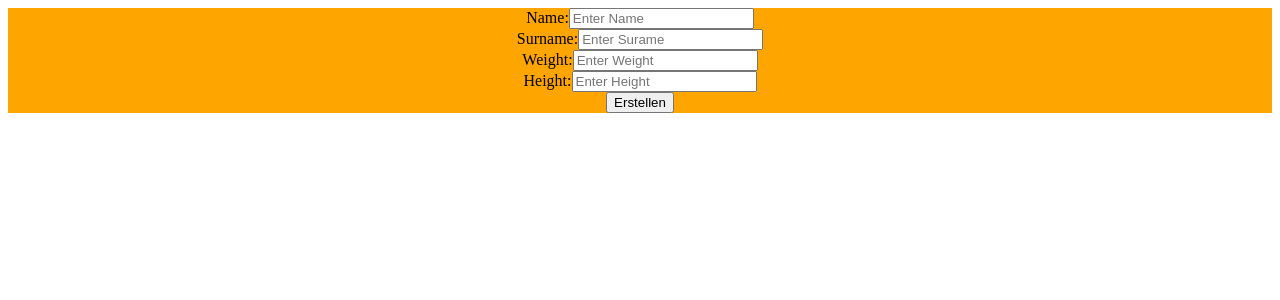
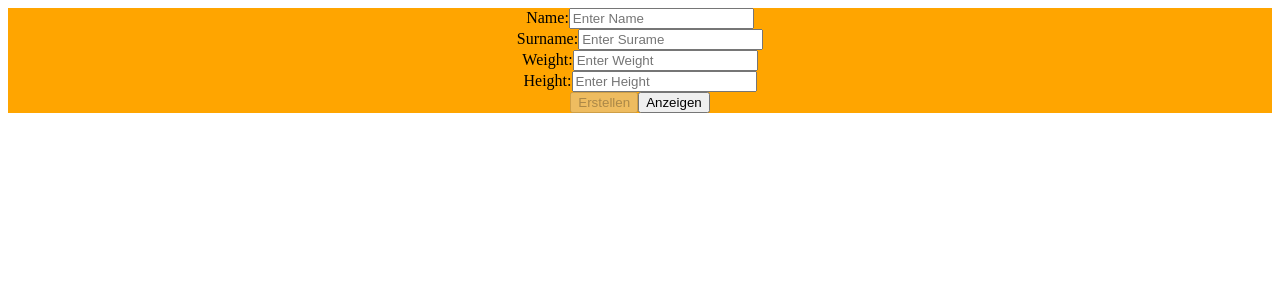
Before and after one commit to daniPreis/squirrelPrototype, a React (Create React App) app: page / in a window 1280 px wide. Shown: the top 300 px of the page. Built offline with nearby package versions, Linux system fonts and the light colour scheme.

Commit message:
Noch ein bisschen aufbereitet

```diff
--- a/src/User/Form/Form.js
+++ b/src/User/Form/Form.js
@@ -16,6 +16,7 @@ class Form extends React.Component {
             inputValueHight,
 
             onSubmit,
+            onShow,
             shouldDisableSubmit
         } = this.props
 
@@ -51,9 +52,15 @@ class Form extends React.Component {
                 <br/>
                 <Button
                     onClick={onSubmit}
-                 //   disabled={shouldDisableSubmit}
+                   disabled={shouldDisableSubmit}
                     >
                     Erstellen
+                </Button>
+                <Button
+                    onClick={onShow}
+
+                >
+                    Anzeigen
                 </Button>
             </form>
         )
--- a/src/User/UserController.js
+++ b/src/User/UserController.js
@@ -48,7 +48,7 @@ class UserController extends React.Component {
                 JSON.stringify({
                     "name": this.state.name,
                     "surname": this.state.surname,
-                "height": parseInt( this.state.height),
+                    "height": parseInt(this.state.height),
                     "wheight": parseFloat(this.state.weight)
                 })
 
@@ -56,14 +56,19 @@ class UserController extends React.Component {
     }
 
     getData = () => {
-        axios.get('http://localhost:8080/person?surname=Mustermann&name=${this.state.name}&weight=60&height=160')
+        axios.get('http://localhost:8080/person?surname=' + this.state.surname + '&name=' + this.state.name + '&weight=' + this.state.weight + '&height=' + this.state.height)
             .then(response => this.setState({finalValue: response.data.name}))
     }
+
     addUser = () => {
-        this.postData();
         this.getData();
-        alert("Benutzer hinzugefügt" + this.state.finalValue);
+        // this.postData();
+
         this.clearAll();
+    }
+
+    showUser = ()=>{
+        alert("Benutzer hinzugefügt " + this.state.finalValue);
     }
 
     render() {
@@ -82,6 +87,7 @@ class UserController extends React.Component {
                       weight={this.state.weight}
 
                       addUser={this.addUser}
+                      showUser={this.showUser}
                       shouldDisableSubmit={!this.state.name}
             />
         )
--- a/src/User/UserView.js
+++ b/src/User/UserView.js
@@ -16,6 +16,7 @@ class UserView extends React.Component {
             weight,
 
             addUser,
+            showUser,
             shouldDisableSubmit
 
         } = this.props
@@ -35,6 +36,7 @@ class UserView extends React.Component {
                     inputValueHight={height}
 
                     onSubmit={addUser}
+                    onShow={showUser}
                     shouldDisableSubmit={shouldDisableSubmit}
 
                 />
```
Lines whose indentation alone changed are shown as unchanged.
